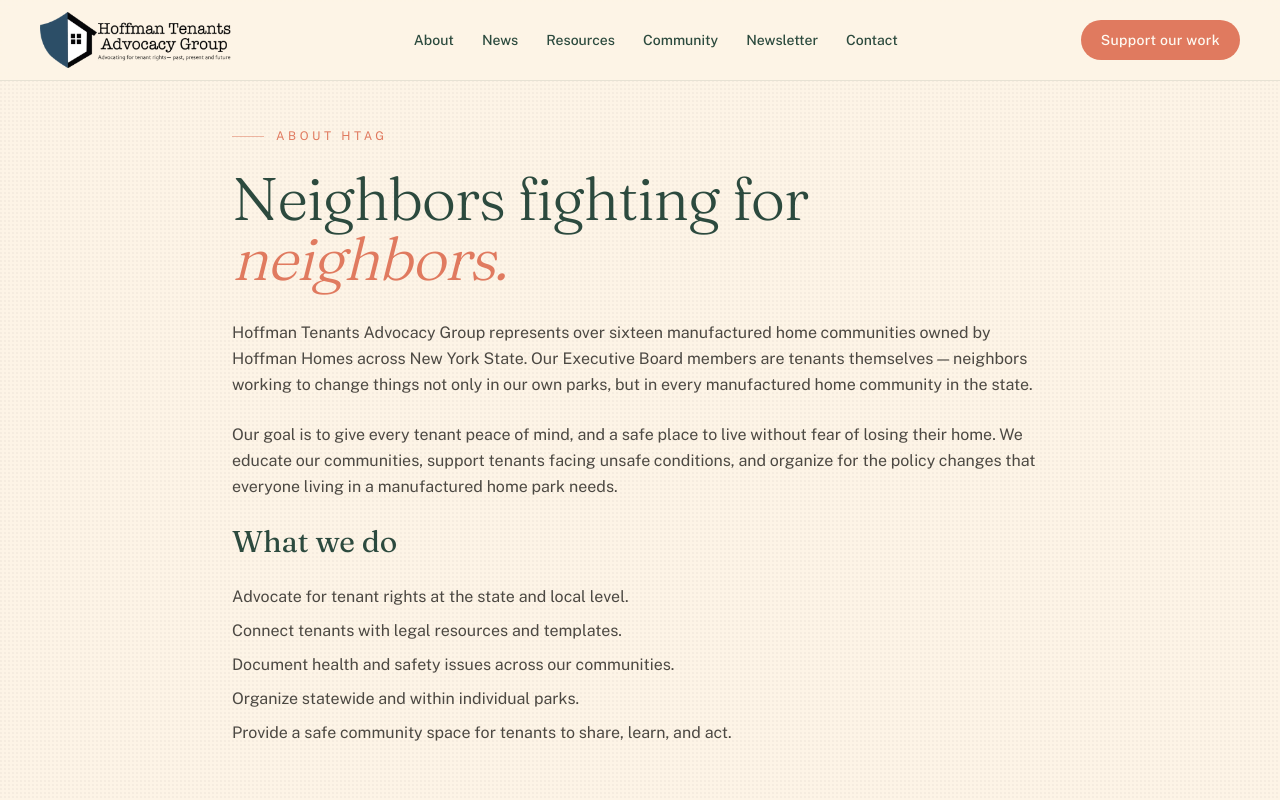
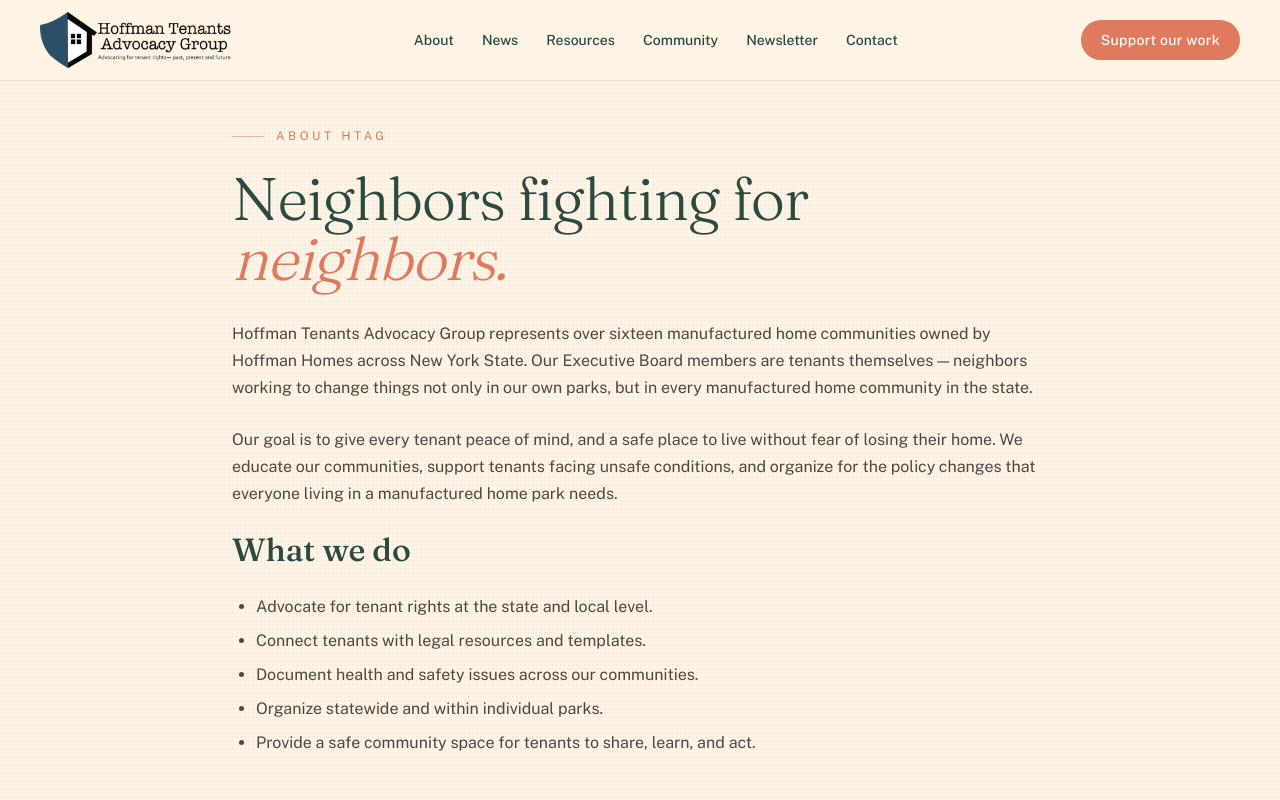
Before and after one commit to gladdos91/htag, a Next.js app: page /about in a window 1280 px wide. Shown: the top 800 px of the page. Built offline with nearby package versions, Linux system fonts and the light colour scheme.

Commit message:
Enhance prose styling for rich-text content
Added article body styling for rich-text rendered HTML in the prose class.

```diff
--- a/src/app/globals.css
+++ b/src/app/globals.css
@@ -72,16 +72,23 @@
     pointer-events: none;
     z-index: 0;
   }
+
+  /* Article body styling for rich-text rendered HTML */
+  .prose h2 { font-family: var(--font-fraunces), serif; color: #2c4a3e; font-size: 2rem; font-weight: 500; margin-top: 2.5rem; margin-bottom: 1rem; line-height: 1.2; }
+  .prose h3 { font-family: var(--font-fraunces), serif; color: #2c4a3e; font-size: 1.5rem; font-weight: 500; margin-top: 2rem; margin-bottom: 0.75rem; }
+  .prose p { margin-bottom: 1.25rem; line-height: 1.7; }
+  .prose a { color: #e07a5f; text-decoration: underline; }
+  .prose a:hover { color: #c96349; }
+  .prose ul { list-style: disc; margin-left: 1.5rem; margin-bottom: 1.25rem; }
+  .prose ol { list-style: decimal; margin-left: 1.5rem; margin-bottom: 1.25rem; }
+  .prose li { margin-bottom: 0.5rem; }
+  .prose blockquote { border-left: 3px solid #e07a5f; padding-left: 1.25rem; font-style: italic; color: rgba(45,42,38,0.75); margin: 1.5rem 0; }
+  .prose img { border-radius: 6px; margin: 1.5rem auto; max-width: 100%; height: auto; }
+  .prose strong { font-weight: 600; color: #2c4a3e; }
 }
 
-@keyframes reveal {
-  to { opacity: 1; transform: translateY(0); }
-}
-.reveal {
-  opacity: 0;
-  transform: translateY(20px);
-  animation: reveal 0.9s ease forwards;
-}
+@keyframes reveal { to { opacity: 1; transform: translateY(0); } }
+.reveal { opacity: 0; transform: translateY(20px); animation: reveal 0.9s ease forwards; }
 .delay-1 { animation-delay: 0.15s; }
 .delay-2 { animation-delay: 0.3s; }
 .delay-3 { animation-delay: 0.45s; }
```
